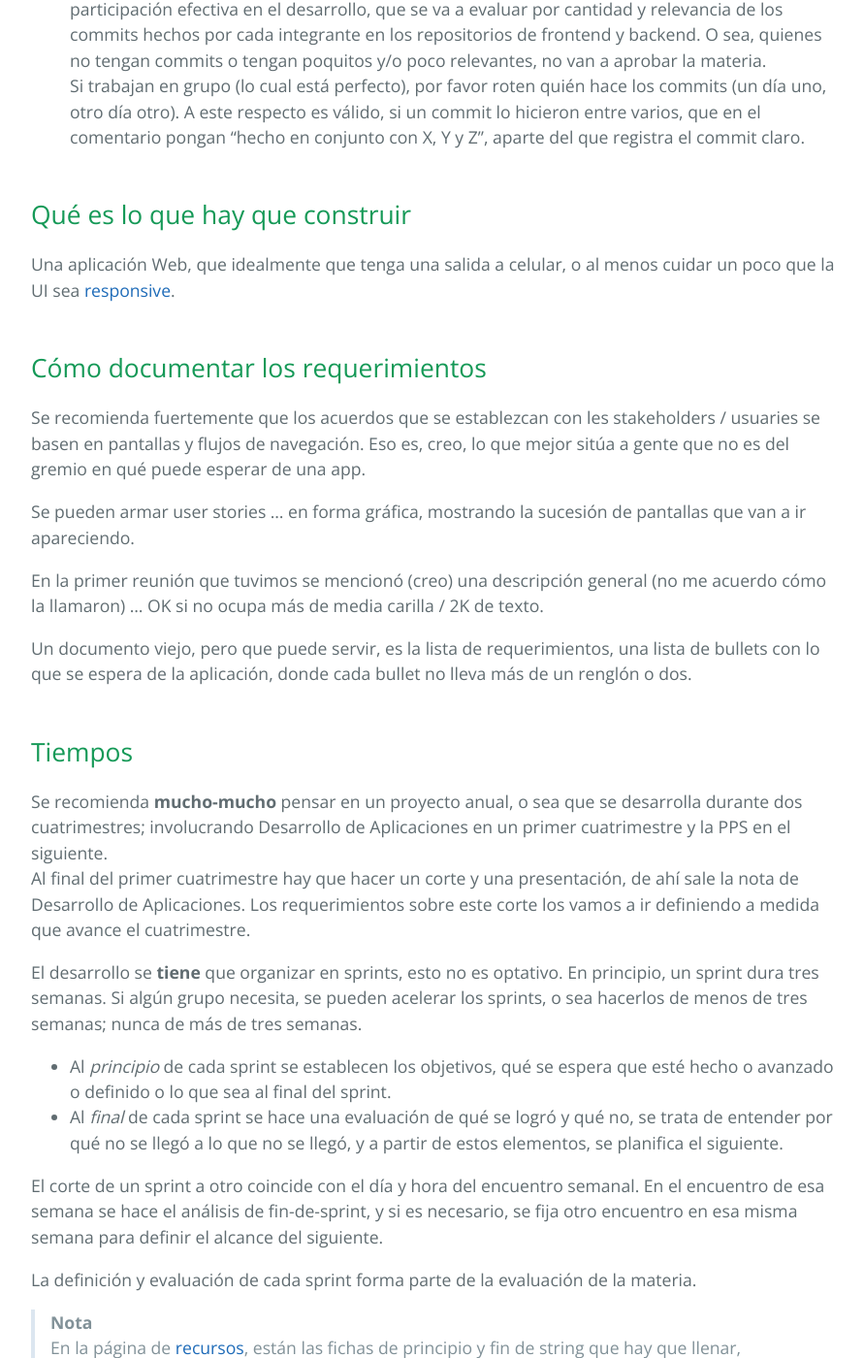
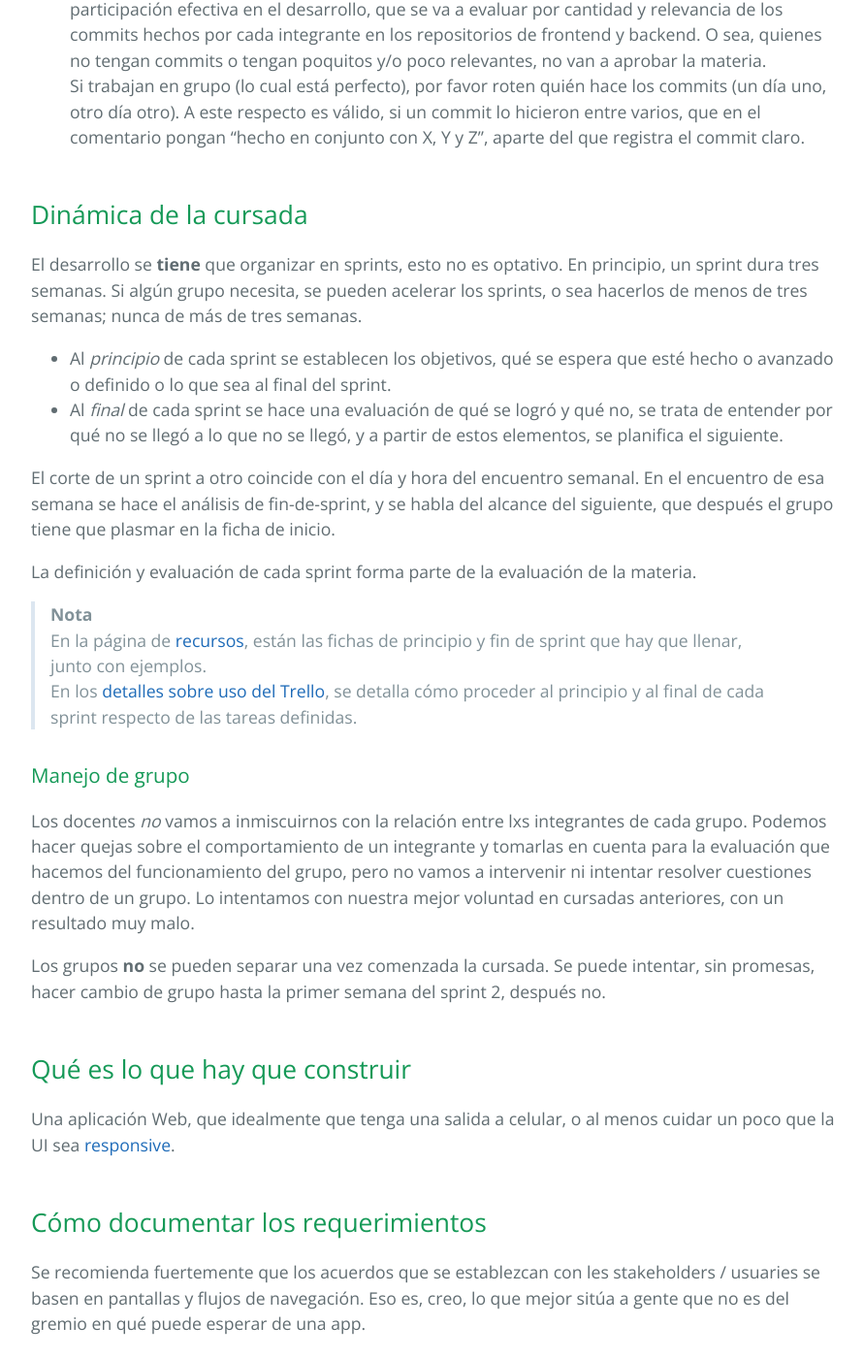
Before and after one commit to unahur-desapp/unahur-desapp-site, a Jekyll site: the page built from pautas-para-la-cursada.md, in a window 1280 px wide and 1400 px high, scrolled down 1095 px. Shown: the whole window at 97% size, without its empty margins (192-1083 px from the left). Built offline with Jekyll 4.4.1, drawn with Linux system fonts in a browser that asks for light colours; our own code applies the rules of GitHub Pages for plain Markdown files; some of the changed text lies outside the part shown.

Commit message:
ajustes en las condiciones de cursada

```diff
--- a/pautas-para-la-cursada.md
+++ b/pautas-para-la-cursada.md
@@ -6,30 +6,52 @@ layout: default
 
 Se detallan algunos puntos que viene bien (creo) tener en cuenta.
 
+## Antes que nada - condiciones de aprobación
 
-## Antes que nada - condiciones de aprobación
 Para aprobar cualquiera de las dos materias (o sea Desarrollo de Aplicaciones y PPS) tenemos condiciones grupales e individuales.
 
 Las condiciones grupales son
+
 - entregar en tiempo y forma las fichas de inicio y fin de sprint para cada sprint.
-- realizar las reuniones de cierre de sprint para cada sprint, en las fechas indicadas en el cronograma que se publica en este mismo sitio para cada cuatrimestre. <br/> A partir del sprint 3 para Desarrollo de Aplicaciones, y en todos los sprints en PPS, estas reuniones incluyen la presentación de los avances sobre la aplicación corriendo.
+- realizar las reuniones de cierre de sprint para cada sprint, en las fechas indicadas en el cronograma que se publica en este mismo sitio para cada cuatrimestre. <br/> A partir del sprint 2 para Desarrollo de Aplicaciones, y en todos los sprints en PPS, estas reuniones incluyen la presentación de los avances sobre la aplicación corriendo.
 - mantener el Trello actualizado durante la cursada.
-- realizar la presentación final presencial que debe incluir una demo de la aplicación en vivo, y estar organizada a partir de un PPT o similar.
-- para PPS se suman: un resumen que debe ser aprobado por el Consejo Directivo del Instituto de Ingeniería, y una carpeta que se presenta al jurado. Para los trabajos de PPS se arma un jurado que evalúa carpeta y presentación, y a partir de estos elementos se define la nota entre el jurado y los profesores. <br/> Van a encontrar ejemplos de carpeta en [esta página](./pautas-para-la-carpeta).
+- realizar la presentación final presencial basada en una demo de la aplicación en vivo, y estar organizada a partir de un PPT o similar.
+- para PPS se suman: un resumen que debe ser aprobado por el Consejo Directivo del Instituto de Ingeniería, una carpeta que se presenta al jurado, y una PPT o similar que debe ser parte de la presentación final. Para los trabajos de PPS se arma un jurado que evalúa carpeta y presentación, y a partir de estos elementos se define la nota entre el jurado y los profesores. <br/> Van a encontrar ejemplos de carpeta en [esta página](./pautas-para-la-carpeta).
 
 Las condiciones individuales son
+
 - asistencia a todos los cierres de sprint y participación (o sea, en los cierres de sprint todos tienen que hablar), salvo ausencia muy (pero muy) justificada. Esta asistencia puede ser virtual. Quien no tiene una participación activa en una actividad, es como si no hubiera asistido.
 - asistencia a la presentación final, **ojo** esta es presencial para los alumnos (puede ser virtual para profes y/o jurado). En la presentación final también tienen que hablar todos.
 - **muy importante** <br> participación efectiva en el desarrollo, que se va a evaluar por cantidad y relevancia de los commits hechos por cada integrante en los repositorios de frontend y backend. O sea, quienes no tengan commits o tengan poquitos y/o poco relevantes, no van a aprobar la materia. <br/> Si trabajan en grupo (lo cual está perfecto), por favor roten quién hace los commits (un día uno, otro día otro). A este respecto es válido, si un commit lo hicieron entre varios, que en el comentario pongan "hecho en conjunto con X, Y y Z", aparte del que registra el commit claro.
 
+## Dinámica de la cursada
 
+El desarrollo se **tiene** que organizar en sprints, esto no es optativo.
+En principio, un sprint dura tres semanas. Si algún grupo necesita, se pueden acelerar los sprints, o sea hacerlos de menos de tres semanas; nunca de más de tres semanas.
 
+- Al _principio_ de cada sprint se establecen los objetivos, qué se espera que esté hecho o avanzado o definido o lo que sea al final del sprint.
+- Al _final_ de cada sprint se hace una evaluación de qué se logró y qué no, se trata de entender por qué no se llegó a lo que no se llegó, y a partir de estos elementos, se planifica el siguiente.
+
+El corte de un sprint a otro coincide con el día y hora del encuentro semanal. En el encuentro de esa semana se hace el análisis de fin-de-sprint, y se habla del alcance del siguiente, que después el grupo tiene que plasmar en la ficha de inicio.
+
+La definición y evaluación de cada sprint forma parte de la evaluación de la materia.
+
+> **Nota**
+> En la página de [recursos](./recursos/recursos-index), están las fichas de principio y fin de sprint que hay que llenar, junto con ejemplos.
+> En los [detalles sobre uso del Trello](./recursos/trello), se detalla cómo proceder al principio y al final de cada sprint respecto de las tareas definidas.
+
+### Manejo de grupo
+
+Los docentes _no_ vamos a inmiscuirnos con la relación entre lxs integrantes de cada grupo. Podemos hacer quejas sobre el comportamiento de un integrante y tomarlas en cuenta para la evaluación que hacemos del funcionamiento del grupo, pero no vamos a intervenir ni intentar resolver cuestiones dentro de un grupo. Lo intentamos con nuestra mejor voluntad en cursadas anteriores, con un resultado muy malo.
+
+Los grupos **no** se pueden separar una vez comenzada la cursada. Se puede intentar, sin promesas, hacer cambio de grupo hasta la primer semana del sprint 2, después no.
 
 ## Qué es lo que hay que construir
+
 Una aplicación Web, que idealmente que tenga una salida a celular, o al menos cuidar un poco que la UI sea [responsive](https://www.w3schools.com/css/css_rwd_intro.asp).
 
+## Cómo documentar los requerimientos
 
-## Cómo documentar los requerimientos
 Se recomienda fuertemente que los acuerdos que se establezcan con les stakeholders / usuaries se basen en pantallas y flujos de navegación. Eso es, creo, lo que mejor sitúa a gente que no es del gremio en qué puede esperar de una app.
 
 Se pueden armar user stories ... en forma gráfica, mostrando la sucesión de pantallas que van a ir apareciendo.
@@ -38,34 +60,17 @@ En la primer reunión que tuvimos se mencionó (creo) una descripción general (
 
 Un documento viejo, pero que puede servir, es la lista de requerimientos, una lista de bullets con lo que se espera de la aplicación, donde cada bullet no lleva más de un renglón o dos.
 
+## Para llevar la organización del desarrollo
 
-## Tiempos
-Se recomienda **mucho-mucho** pensar en un proyecto anual, o sea que se desarrolla durante dos cuatrimestres; involucrando Desarrollo de Aplicaciones en un primer cuatrimestre y la PPS en el siguiente.
-Al final del primer cuatrimestre hay que hacer un corte y una presentación, de ahí sale la nota de Desarrollo de Aplicaciones. Los requerimientos sobre este corte los vamos a ir definiendo a medida que avance el cuatrimestre.
-
-El desarrollo se **tiene** que organizar en sprints, esto no es optativo.
-En principio, un sprint dura tres semanas. Si algún grupo necesita, se pueden acelerar los sprints, o sea hacerlos de menos de tres semanas; nunca de más de tres semanas.
-- Al _principio_ de cada sprint se establecen los objetivos, qué se espera que esté hecho o avanzado o definido o lo que sea al final del sprint.
-- Al _final_ de cada sprint se hace una evaluación de qué se logró y qué no, se trata de entender por qué no se llegó a lo que no se llegó, y a partir de estos elementos, se planifica el siguiente.
-
-El corte de un sprint a otro coincide con el día y hora del encuentro semanal. En el encuentro de esa semana se hace el análisis de fin-de-sprint, y si es necesario, se fija otro encuentro en esa misma semana para definir el alcance del siguiente.
-
-La definición y evaluación de cada sprint forma parte de la evaluación de la materia.
-
-> **Nota**
-En la página de [recursos](./recursos/recursos-index), están las fichas de principio y fin de string que hay que llenar, junto con ejemplos.
-En los [detalles sobre uso del Trello](./recursos/trello), se detalla cómo proceder al principio y al final de cada sprint respecto de las tareas definidas.
-
-## Para llevar la organización del desarrollo
 Se propone usar [Trello](https://trello.com/), una herramienta de manejo de tareas liviana y sencilla, basada en listas de tareas.
 Se va a proponer una organización para el proyecto Trello, eso va a aparecer en este sitio en breve.
 
-Una alternativa es llevar los issues en el mismo repo de GitHub que el código. Voy a intentar armar un ejemplo.
+Una alternativa es llevar los issues en el mismo repo de GitHub que el código.
 
 Otra alternativa es [JIRA](https://www.atlassian.com/es/software/jira) ... pero no sé si tiene versión en-la-nube. Es más completo, y (bastante) más pesado.
 
+## Guía para organizarse - priorizar la funcionalidad específica
 
-## Guía para organizarse - priorizar la funcionalidad específica
 Ponerle foco a la funcionalidad, a lo que le interesa a les usuaries, más que a las cuestiones técnicas.
 
 Se recomienda ir del front hacia el back, se puede empezar con un back fake (que devuelva valores fijos o con una variación mínima) que ayude a establecer la API.
@@ -73,18 +78,21 @@ Se recomienda ir del front hacia el back, se puede empezar con un back fake (que
 Las cuestiones no ligadas a la funcionalidad específica, como autenticación/autorización, **no** se encaran al principio.
 Si quieren manejar desde el principio interfaces diferenciadas por roles, pueden: definir un atributo `rol` en la UI, y URLs separadas para cada rol, que definan el valor del atributo y ruteen, p.ej. `/admin`, `/docente`, `/alumno`.
 
+## Arquitectura de software
 
-## Arquitectura de software
-Se proponen estas definiciones iniciales
-- frontend y backend separados. Si el back se pone muy gordo, se puede evaluar partirlo en varios (micro)servicios.
-- comunicación con una API HTTP, el front le hace requests al back. JSON para la representación de información en los payloads de requests y responses.
-- basar tanto frontend como backend en JavaScript (JS) o TypeScript (TS).
+El proyecto tiene que responder a estos dos principios:
 
-Para el **frontend**, se propone hacerlo en JS y basarlo en React. Entre los [recursos](./recursos) incluimos un repositorio que pueden usar de base.
+1. frontend y backend separados. Si el back se pone muy gordo, se puede evaluar partirlo en varios (micro)servicios.
+1. comunicación con una API HTTP, el front le hace requests al back. JSON para la representación de información en los payloads de requests y responses.
+
+Se recomienda fuertemente, y se da soporte para, basar tanto frontend como backend en JavaScript (JS) o TypeScript (TS).
+
+Para el **frontend**, se propone basarlo en React. Entre los [recursos](./recursos) incluimos un repositorio que pueden usar de base, basado en JS.
 
 Para el **backend**, se pueden elegir dos cosas.
+
 1. si usar una base SQL o bien MongoDB con Mongoose.
-1. si hacerlo en JS o en TS.
+2. si hacerlo en JS o en TS.
 
 Esto nos da cuatro combinaciones: SQL/JS, SQL/TS, Mongo/JS, Mongo/TS.
 
@@ -97,23 +105,24 @@ Si quieren usar la combinación Mongo/JS ... hablemos sobre cómo hacer.
 
 Se pueden proponer otras opciones ... pero se pierde el soporte docente.
 
+### Atención - evolución de la BD
 
-### Atención - evolución de la BD
 No olvidar el tema de las _migraciones_ de BD, para que no sea un garronazo el mantenimiento de la BD a medida que avanzan en el proyecto. Esto sobre todo para bases SQL.
 
+## Organización del código
 
-## Organización del código
-En repositorios GIT. Se recomienda tener dos repos, uno para el backend y otro para el frontend. Se puede usar [GitHub](https://github.com/) (les van a resultar más fáciles algunas tareas) o [GitLab](https://gitlab.com/) (repos privados infinitos gratis), también existe [BitBucket](https://bitbucket.org/product) pero no se recomienda.
-En cualquier caso, tienen que incluir a su docente asignado para que al menos pueda ver el repo y hacerle comentarios.
+En repositorios GIT, creando dos repos, uno para el backend y otro para el frontend. Se puede usar [GitHub](https://github.com/) (les van a resultar más fáciles algunas tareas) o [GitLab](https://gitlab.com/) (repos privados infinitos gratis), también existe [BitBucket](https://bitbucket.org/product) pero no se recomienda.
+En cualquier caso, tienen que incluir a todos los docentes para que al menos puedan ver el repo y hacerle comentarios.
 
 **No vale** trabajar en un único branch. Se recomienda manejarse con estos branches.
-- uno `master` que sólo se actualiza cuando hay cosas nuevas que se pueden mostrar a un usuarie.
+
+- uno `main` que sólo se actualiza cuando hay cosas nuevas que se pueden mostrar a un usuarie.
 - uno `dev` que es la base del desarrollo.
 - uno para cada tarea que se defina. Estos branches salen de `dev` y se mergean a `dev`.
 
 Vale trabajar con [Pull Requests](https://yangsu.github.io/pull-request-tutorial/) para mergear a `dev`.
 
+## Actividades
 
-## Actividades
 Vamos a tener una sesión semanal, para la reunión de fin de sprint cuando corresponda, para revisar la marcha y resolver dudas las otras.
 Está la intención de ir mechando charlas sobre temas que les vienen bien para el proyecto, eso lo vamos a ir reflejando en [la página de actividades](./actividades).
```
